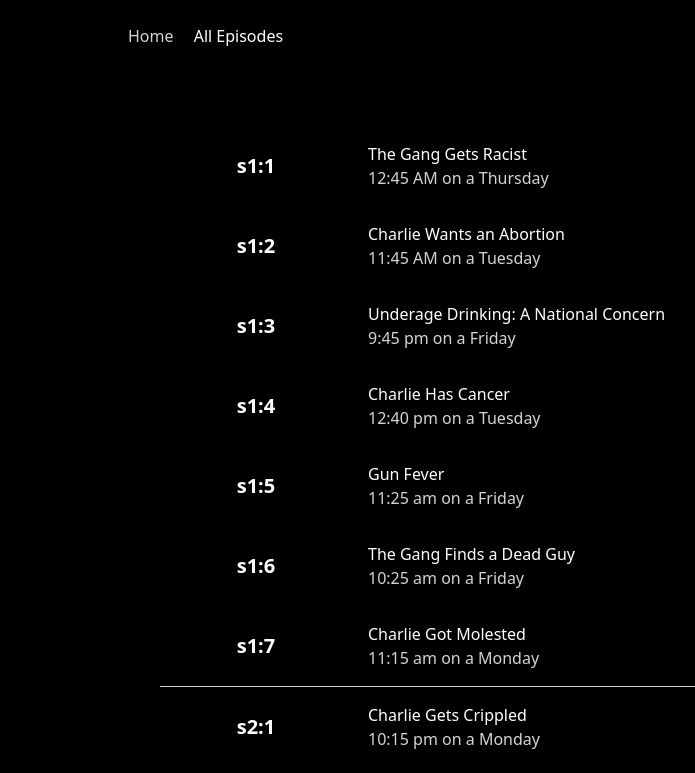
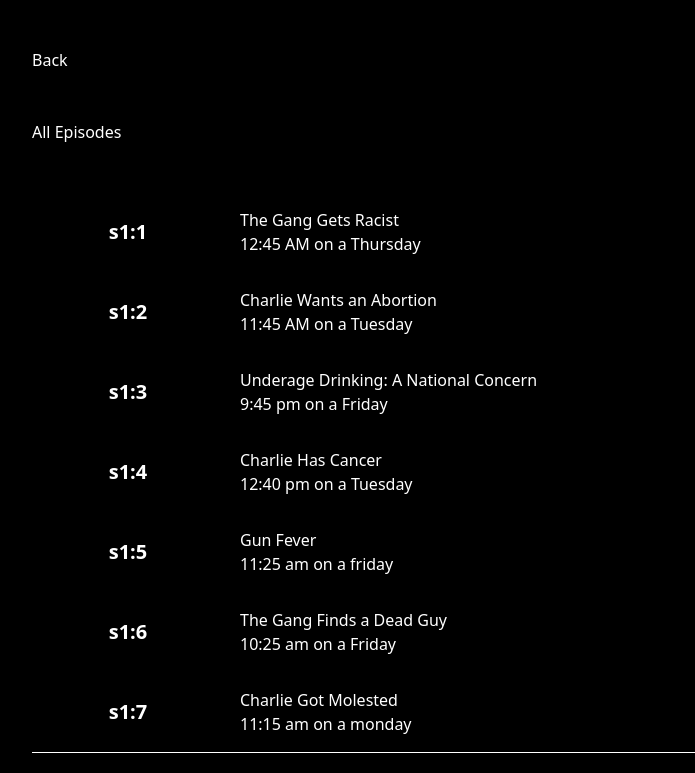
Before and after one commit to jbinion/alwaysSunny, a SvelteKit app in the folder app/: page /data in a window 1280 px wide. Shown: the top 773 px of the page, without its empty margins (16-711 px from the left). Built offline with nearby package versions, Linux system fonts and the light colour scheme.

Commit message:
fix: styling #3

```diff
--- a/app/package.json
+++ b/app/package.json
@@ -43,7 +43,6 @@
 		"vitest-browser-svelte": "^0.1.0"
 	},
 	"dependencies": {
-		"echarts": "^6.0.0",
-		"svelte-icons-pack": "^3.1.3"
+		"echarts": "^6.0.0"
 	}
 }
--- a/app/src/app.css
+++ b/app/src/app.css
@@ -1,19 +1 @@
 @import 'tailwindcss';
-
-body {
-	@apply bg-black text-white;
-}
-
-a {
-	@apply text-zinc-300 transition-colors hover:text-white;
-}
-a.active {
-	@apply !text-white;
-}
-
-.seasonButton {
-	@apply cursor-pointer rounded border border-white/10 px-4 py-0.5 text-zinc-300 transition-colors hover:!bg-zinc-900/80 hover:text-white;
-}
-.seasonButton.active {
-	@apply bg-zinc-900/80 text-white;
-}
--- a/app/src/routes/+layout.svelte
+++ b/app/src/routes/+layout.svelte
@@ -1,26 +1,13 @@
 <script lang="ts">
 	import '../app.css';
 	import favicon from '$lib/assets/favicon.svg';
-	import { AiFillGithub } from 'svelte-icons-pack/ai';
-	import { Icon } from 'svelte-icons-pack';
-	import { page } from '$app/stores';
+
 	let { children } = $props();
 </script>
 
 <svelte:head>
 	<link rel="icon" href={favicon} />
 </svelte:head>
-
-<div class="mx-auto min-h-screen max-w-screen-lg">
-	<div class="mb-12 flex flex-row justify-between p-4 py-6 text-start">
-		<div class="space-x-4">
-			<a href="/" class:active={$page.url.pathname === '/'}>Home</a>
-			<a href="/data" class:active={$page.url.pathname === '/data'}>All Episodes</a>
-		</div>
-
-		<a href="https://www.github.com/jbinion/alwaysSunny" target="_blank"
-			><Icon src={AiFillGithub} size={'24px'} /></a
-		>
-	</div>
+<div class=" min-h-screen space-y-12 bg-black text-center text-white">
 	{@render children?.()}
 </div>
--- a/app/src/routes/+page.svelte
+++ b/app/src/routes/+page.svelte
@@ -104,8 +104,7 @@
 			grid: {
 				left: '10%',
 				right: '10%',
-				bottom: '15%',
-				top: '0%'
+				bottom: '15%'
 			}
 		};
 
@@ -132,23 +131,23 @@
 	};
 </script>
 
-<div class="space-y-12">
-	<p class="text-center text-4xl">IASIP Time Chart</p>
+<div class="chart-wrapper container mx-auto min-h-screen space-y-12 bg-black text-center">
+	<p class="mt-12 text-4xl text-white">IASIP Time Chart</p>
+	<div>
+		<a href="/data">Episode list</a>
+	</div>
 
-	<div class="flex flex-row flex-wrap justify-center gap-4">
+	<div class=" flex flex-row flex-wrap gap-4">
 		{#each seasons as season}
 			<button
-				class="seasonButton"
-				class:active={season === selectedSeason}
+				class={`cursor-pointer rounded border border-white/10 px-4 py-0.5 ${season === selectedSeason && 'bg-white/10'}`}
 				on:click={() => onSeasonSelect(season)}
 			>
-				Season {season}
+				<p class="text-white">Season {season}</p>
 			</button>
 		{/each}
 	</div>
-	<div class="chart-wrapper">
-		<div bind:this={chartContainer} class="chart-container"></div>
-	</div>
+	<div bind:this={chartContainer} class="chart-container"></div>
 </div>
 
 <style>
--- a/app/src/routes/data/+page.svelte
+++ b/app/src/routes/data/+page.svelte
@@ -1,24 +1,25 @@
 <script lang="ts">
-	import capitalizeFirstLetter from '$lib/capitalizeFirstLetter';
 	import episodes from '../../../../episodes.json';
 </script>
 
-<div class="flex flex-col space-y-12 px-12 pb-12">
+<div class="container mx-auto flex flex-col space-y-12 px-12 pb-12 pt-12">
+	<div class="text-start">
+		<a href="/">Back</a>
+	</div>
+	<p class="text-start">All Episodes</p>
 	<div class="grid grid-cols-1">
 		{#each episodes as episode, index}
 			<div
-				class="flex flex-row items-center gap-4 border-zinc-300 py-4"
+				class="flex flex-row items-center gap-4 py-4"
 				class:border-b={index < episodes.length - 1 &&
 					episodes[index + 1].season !== episode.season}
 			>
-				<p class="w-48 text-center text-xl font-bold">s{episode.season}:{episode.number}</p>
+				<p class="w-48 text-xl font-bold">s{episode.season}:{episode.number}</p>
 
 				<div class="text-start">
 					<p>{episode.name}</p>
 					{#if episode.startTime !== '' && episode.startDay !== ''}
-						<p class="font-light text-zinc-300">
-							{episode.startTime} on a {capitalizeFirstLetter(episode.startDay)}
-						</p>
+						<p class="font-light">{episode.startTime} on a {episode.startDay}</p>
 					{/if}
 				</div>
 			</div>
```
Also changed, not shown: 1 other file (tests, documents, lock files or other folders).
